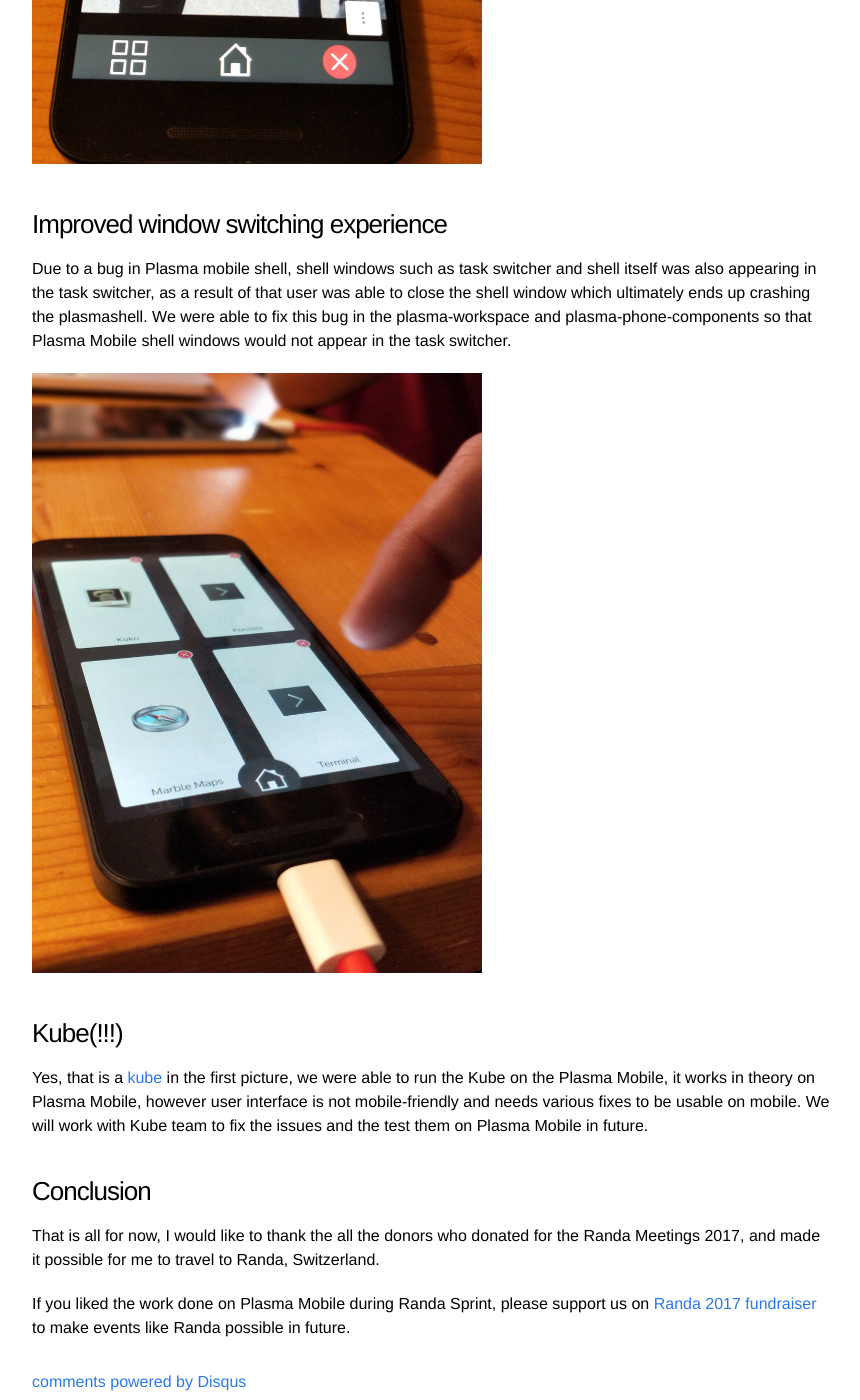
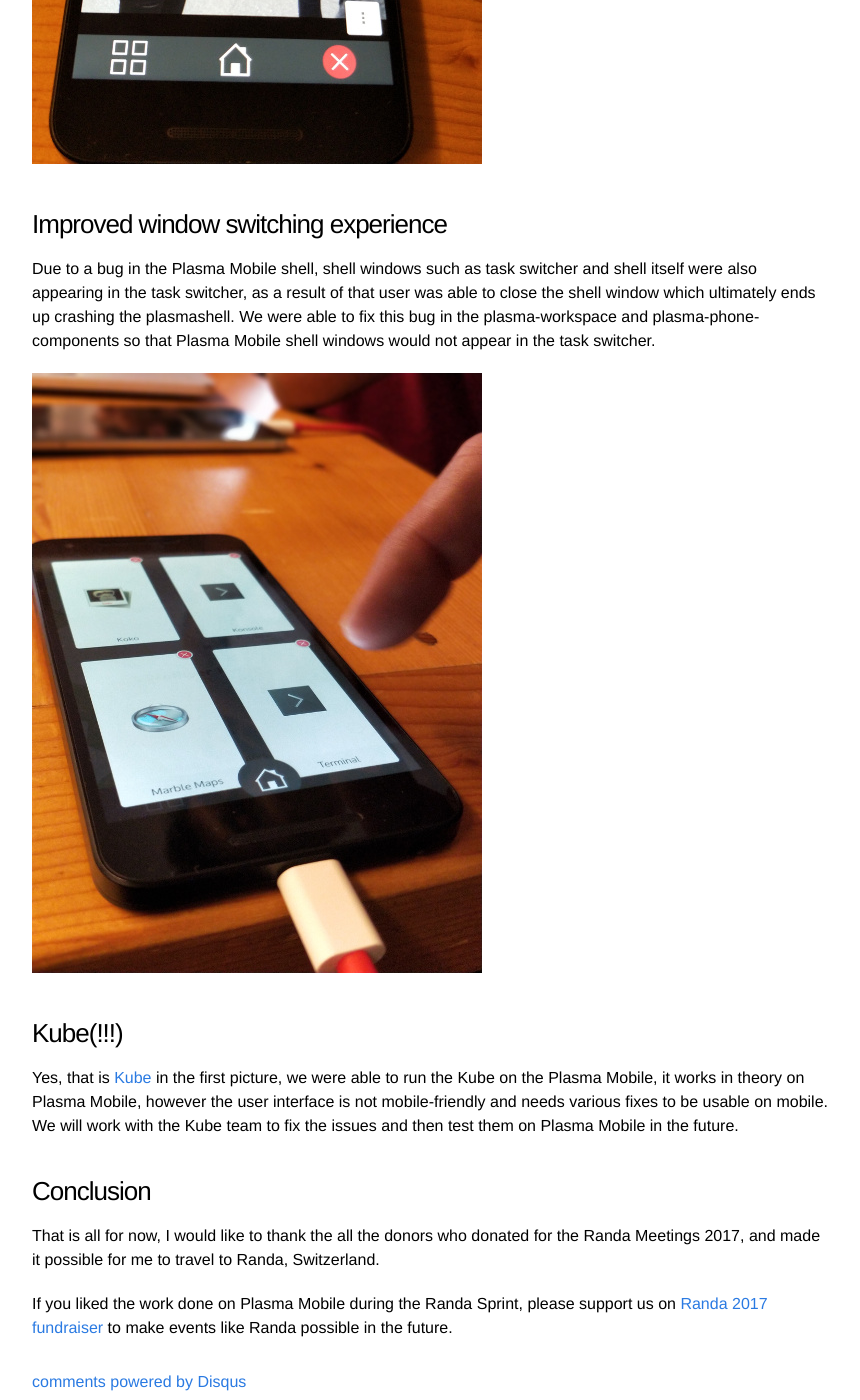
Before and after one commit to bhush9/bhush9.github.io, a Jekyll site: the page built from _posts/2017-09-19-plasma-mobile-in-randaaa.markdown, in a window 1280 px wide and 1400 px high, scrolled down 4164 px. Shown: the whole window, without its empty margins (208-1068 px from the left). Built offline with Jekyll 4.4.1, drawn with Linux system fonts in a browser that asks for light colours; comment, search, counter and statistics services are not loaded; some of the changed text lies outside the part shown.

Commit message:
hotfix more typos

```diff
--- a/_posts/2017-09-19-plasma-mobile-in-randaaa.markdown
+++ b/_posts/2017-09-19-plasma-mobile-in-randaaa.markdown
@@ -40,22 +40,22 @@
 
 ### Kirigami based koko
 
-During GSoC 2017 lot of work has been put to port the normal QtQuick based image viewer application Koko to kirigami2, you can follow the work of Student developer Atul Sharma on his [blog](http://atulsharma.me/). At the Randa Sprint, we were able to test this work on Plasma Mobile and it shows great improvements compared to older version.
+During GSoC 2017 lot of work has been put to port the normal QtQuick based image viewer application Koko to kirigami2, you can follow the work of Student developer Atul Sharma on his [blog](http://atulsharma.me/). At the Randa Sprint, we were able to test this work on Plasma Mobile and it shows great improvements compared to the older version.
 
 ![Koko, image gallery application](/images/pm-koko.jpg)
 
 ### Improved window switching experience
 
-Due to a bug in Plasma mobile shell, shell windows such as task switcher and shell itself was also appearing in the task switcher, as a result of that user was able to close the shell window which ultimately ends up crashing the plasmashell. We were able to fix this bug in the plasma-workspace and plasma-phone-components so that Plasma Mobile shell windows would not appear in the task switcher.
+Due to a bug in the Plasma Mobile shell, shell windows such as task switcher and shell itself were also appearing in the task switcher, as a result of that user was able to close the shell window which ultimately ends up crashing the plasmashell. We were able to fix this bug in the plasma-workspace and plasma-phone-components so that Plasma Mobile shell windows would not appear in the task switcher.
 
 ![Task switching](/images/pm-task-switching.jpg)
 
 ### Kube(!!!)
 
-Yes, that is a [kube](https://kube.kde.org) in the first picture, we were able to run the Kube on the Plasma Mobile, it works in theory on Plasma Mobile, however user interface is not mobile-friendly and needs various fixes to be usable on mobile. We will work with Kube team to fix the issues and the test them on Plasma Mobile in future.
+Yes, that is [Kube](https://kube.kde.org) in the first picture, we were able to run the Kube on the Plasma Mobile, it works in theory on Plasma Mobile, however the user interface is not mobile-friendly and needs various fixes to be usable on mobile. We will work with the Kube team to fix the issues and then test them on Plasma Mobile in the future.
 
 ### Conclusion
 
 That is all for now, I would like to thank the all the donors who donated for the Randa Meetings 2017, and made it possible for me to travel to Randa, Switzerland.
 
-If you liked the work done on Plasma Mobile during Randa Sprint, please support us on [Randa 2017 fundraiser](https://www.kde.org/fundraisers/randameetings2017/) to make events like Randa possible in future.
+If you liked the work done on Plasma Mobile during the Randa Sprint, please support us on [Randa 2017 fundraiser](https://www.kde.org/fundraisers/randameetings2017/) to make events like Randa possible in the future.
```
